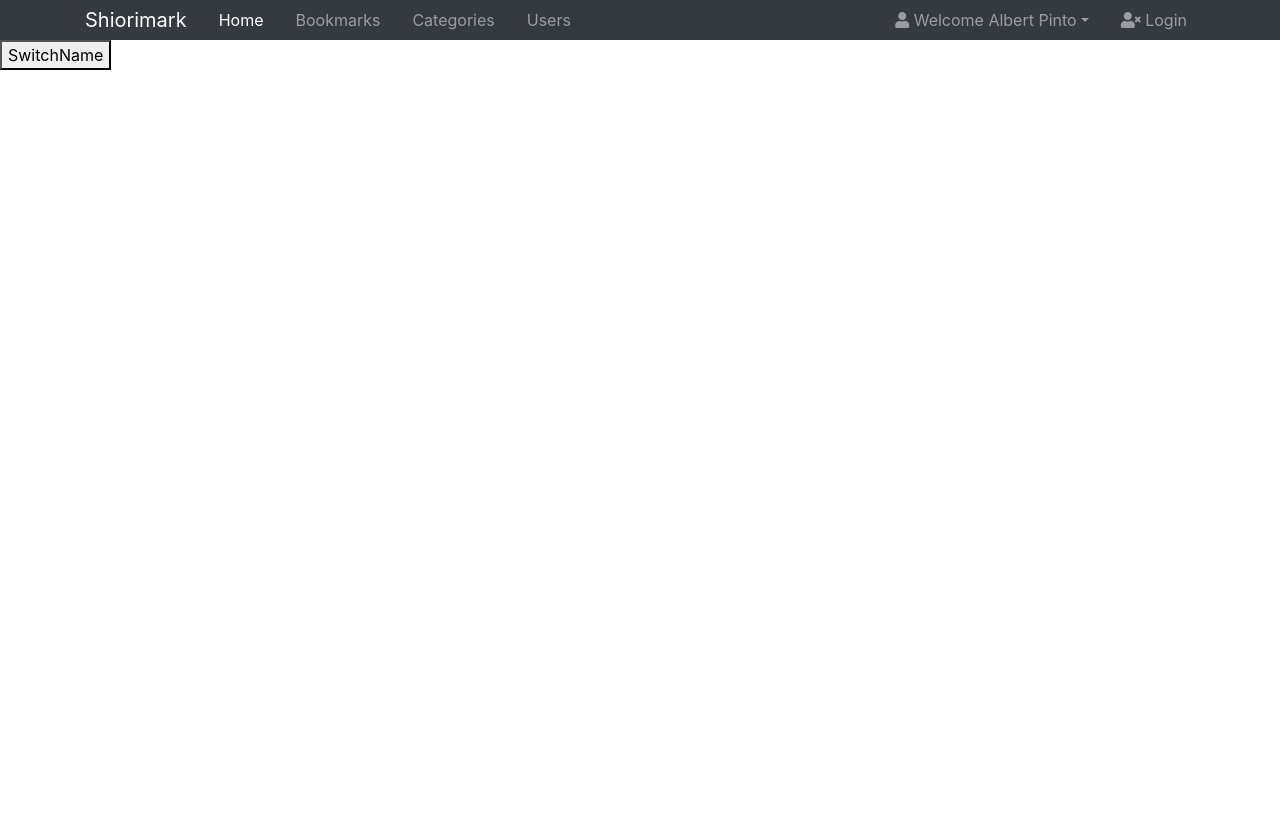
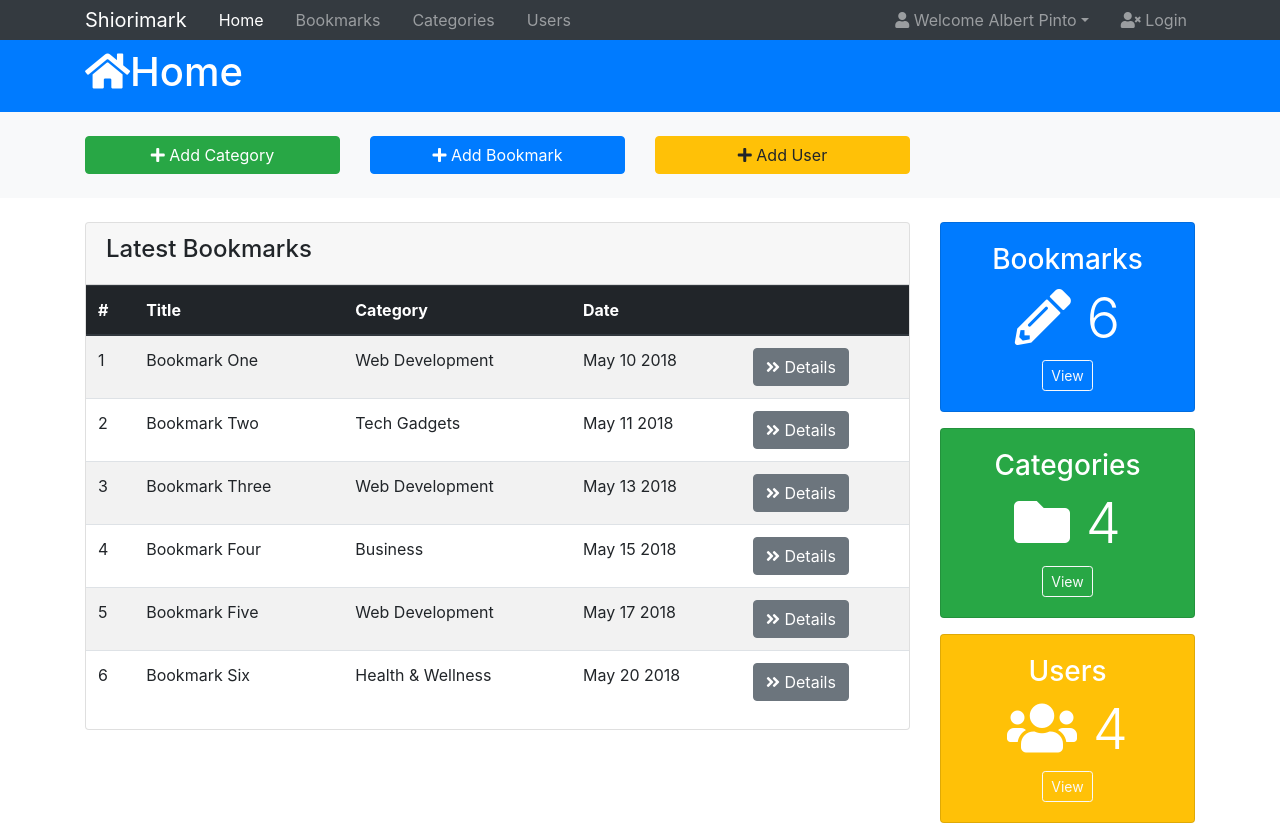
Before and after one commit to albertpinto/shiorimark, a React (Create React App) app: page / in a window 1280 px wide. Before the commit the page ends 800 px from the top, so only its background shows below. Built offline with nearby package versions, Linux system fonts and the light colour scheme.

Commit message:
major checkin of the homepage

```diff
--- a/src/App.js
+++ b/src/App.js
@@ -1,6 +1,11 @@
 import React, { Component } from "react";
+import { BrowserRouter, Route } from "react-router-dom";
 import "./App.css";
 import Navbar from "./components/Navbar";
+import Landing from "./components/Landing";
+import Header from "./components/Header";
+import Actions from "./components/Actions"
+import Bookmarks from "./components/Bookmarks"
 
 class App extends Component {
   state = {
@@ -24,14 +29,39 @@ class App extends Component {
   render() {
     return (
       <div>
-      <Navbar appName ="Shiorimark" userName ="Albert Pinto" status={this.state.status} />
-      <button onClick={this.switchNameHandler}>SwitchName</button>
-    </div>
+        <Navbar
+          appName="Shiorimark"
+          userName="Albert Pinto"
+          status={this.state.status}
+        />
+        <Header type="Home" colorName="py-2 bg-primary text-white"/>
+        <Actions />
+
+
+        <BrowserRouter>
+          <switch>
+            <Route path="/" component={Bookmarks} exact={true} />
+          </switch>
+        </BrowserRouter>
+      </div>
     );
   }
 }
-
+// <button onClick={this.switchNameHandler}>SwitchName</button>
+// <div>
+// <BrowserRouter>
+//   <Navbar
+//   appName="Shirorimark"
+//   userName="Albert Pinto"
+//   status={this.state.status}
+// />
+//   <switch>
+//     <Route path="/" component={App} exact={true} />
+//   </switch>
+// </BrowserRouter>
+// <button onClick={this.switchNameHandler}>SwitchName</button>
+// </div>
 export default App;
-      // <Route path="/bookmarks" component={Bookmarks} />
-            // <Route path="/categories" component={Categories} />
-            // <Route path="/users" component={Users} />
+// <Route path="/bookmarks" component={Bookmarks} />
+// <Route path="/categories" component={Categories} />
+// <Route path="/users" component={Users} />
--- /dev/null
+++ b/src/components/Actions.js
@@ -0,0 +1,44 @@
+import React from "react";
+
+const actions = props => {
+  return (
+    <section id="actions" className="py-4 mb-4 bg-light">
+      <div className="container">
+        <div className="row">
+          <div className="col-md-3">
+            <a
+              href="#"
+              className="btn btn-success btn-block"
+              data-toggle="modal"
+              data-target="#addCategoryModal"
+            >
+              <i className="fas fa-plus"></i> Add Category
+            </a>
+          </div>
+          <div className="col-md-3">
+            <a
+              href="#"
+              className="btn btn-primary btn-block"
+              data-toggle="modal"
+              data-target="#addPostModal"
+            >
+              <i className="fas fa-plus"></i> Add Bookmark
+            </a>
+          </div>
+          <div className="col-md-3">
+            <a
+              href="#"
+              className="btn btn-warning btn-block"
+              data-toggle="modal"
+              data-target="#addUserModal"
+            >
+              <i className="fas fa-plus"></i> Add User
+            </a>
+          </div>
+        </div>
+      </div>
+    </section>
+  );
+};
+
+export default actions;
--- /dev/null
+++ b/src/components/Bookmarks.js
@@ -0,0 +1,133 @@
+import React from "react";
+
+const bookmarks =(props)=> {
+    return (
+
+    <section id="Bookmarks">
+    <div className="container">
+        <div className="row">
+            <div className="col-md-9">
+                <div className="card">
+                    <div className="card-header">
+                        <h4>Latest Bookmarks</h4>
+                    </div>
+                    <table className="table table-striped">
+                        <thead className="thead-dark">
+                            <tr>
+                                <th>#</th>
+                                <th>Title</th>
+                                <th>Category</th>
+                                <th>Date</th>
+                                <th></th>
+                            </tr>
+                        </thead>
+                        <tbody>
+                            <tr>
+                                <td>1</td>
+                                <td>Bookmark One</td>
+                                <td>Web Development</td>
+                                <td>May 10 2018</td>
+                                <td>
+                                    <a href="details.html" className="btn btn-secondary">
+                                        <i className="fas fa-angle-double-right"></i> Details
+                                    </a>
+                                </td>
+                            </tr>
+                            <tr>
+                                <td>2</td>
+                                <td>Bookmark Two</td>
+                                <td>Tech Gadgets</td>
+                                <td>May 11 2018</td>
+                                <td>
+                                    <a href="details.html" className="btn btn-secondary">
+                                        <i className="fas fa-angle-double-right"></i> Details
+                                    </a>
+                                </td>
+                            </tr>
+                            <tr>
+                                <td>3</td>
+                                <td>Bookmark Three</td>
+                                <td>Web Development</td>
+                                <td>May 13 2018</td>
+                                <td>
+                                    <a href="details.html" className="btn btn-secondary">
+                                        <i className="fas fa-angle-double-right"></i> Details
+                                    </a>
+                                </td>
+                            </tr>
+                            <tr>
+                                <td>4</td>
+                                <td>Bookmark Four</td>
+                                <td>Business</td>
+                                <td>May 15 2018</td>
+                                <td>
+                                    <a href="details.html" className="btn btn-secondary">
+                                        <i className="fas fa-angle-double-right"></i> Details
+                                    </a>
+                                </td>
+                            </tr>
+                            <tr>
+                                <td>5</td>
+                                <td>Bookmark Five</td>
+                                <td>Web Development</td>
+                                <td>May 17 2018</td>
+                                <td>
+                                    <a href="details.html" className="btn btn-secondary">
+                                        <i className="fas fa-angle-double-right"></i> Details
+                                    </a>
+                                </td>
+                            </tr>
+                            <tr>
+                                <td>6</td>
+                                <td>Bookmark Six</td>
+                                <td>Health & Wellness</td>
+                                <td>May 20 2018</td>
+                                <td>
+                                    <a href="details.html" className="btn btn-secondary">
+                                        <i className="fas fa-angle-double-right"></i> Details
+                                    </a>
+                                </td>
+                            </tr>
+                        </tbody>
+                    </table>
+                </div>
+            </div>
+            <div className="col-md-3">
+                <div className="card text-center bg-primary text-white mb-3">
+                    <div className="card-body">
+                        <h3>Bookmarks</h3>
+                        <h4 className="display-4">
+                            <i className="fas fa-pencil-alt"></i> 6
+                        </h4>
+                        <a href="Bookmarks.html" className="btn btn-outline-light btn-sm">View</a>
+                    </div>
+                </div>
+
+                <div className="card text-center bg-success text-white mb-3">
+                    <div className="card-body">
+                        <h3>Categories</h3>
+                        <h4 className="display-4">
+                            <i className="fas fa-folder"></i> 4
+                        </h4>
+                        <a href="categories.html" className="btn btn-outline-light btn-sm">View</a>
+                    </div>
+                </div>
+
+                <div className="card text-center bg-warning text-white mb-3">
+                    <div className="card-body">
+                        <h3>Users</h3>
+                        <h4 className="display-4">
+                            <i className="fas fa-users"></i> 4
+                        </h4>
+                        <a href="users.html" className="btn btn-outline-light btn-sm">View</a>
+                    </div>
+                </div>
+            </div>
+        </div>
+    </div>
+</section>
+
+    );
+}
+
+export default bookmarks;
--- /dev/null
+++ b/src/components/Header.js
@@ -0,0 +1,19 @@
+import React from "react";
+
+const landing = (props) => {
+  return (
+
+    <header id="main-header" className={props.colorName}>
+    <div className="container">
+        <div className="row">
+            <div className="col-md-6">
+                <h1>
+                    <i className="fas fa-home"></i>{props.type}</h1>
+            </div>
+        </div>
+    </div>
+    </header>
+  );
+};
+
+export default landing;
--- /dev/null
+++ b/src/components/Landing.js
@@ -0,0 +1,9 @@
+import React from "react";
+
+const landing = (props) => {
+  return (
+       <h1>Home page content</h1>
+  )
+};
+
+export default landing;
```
